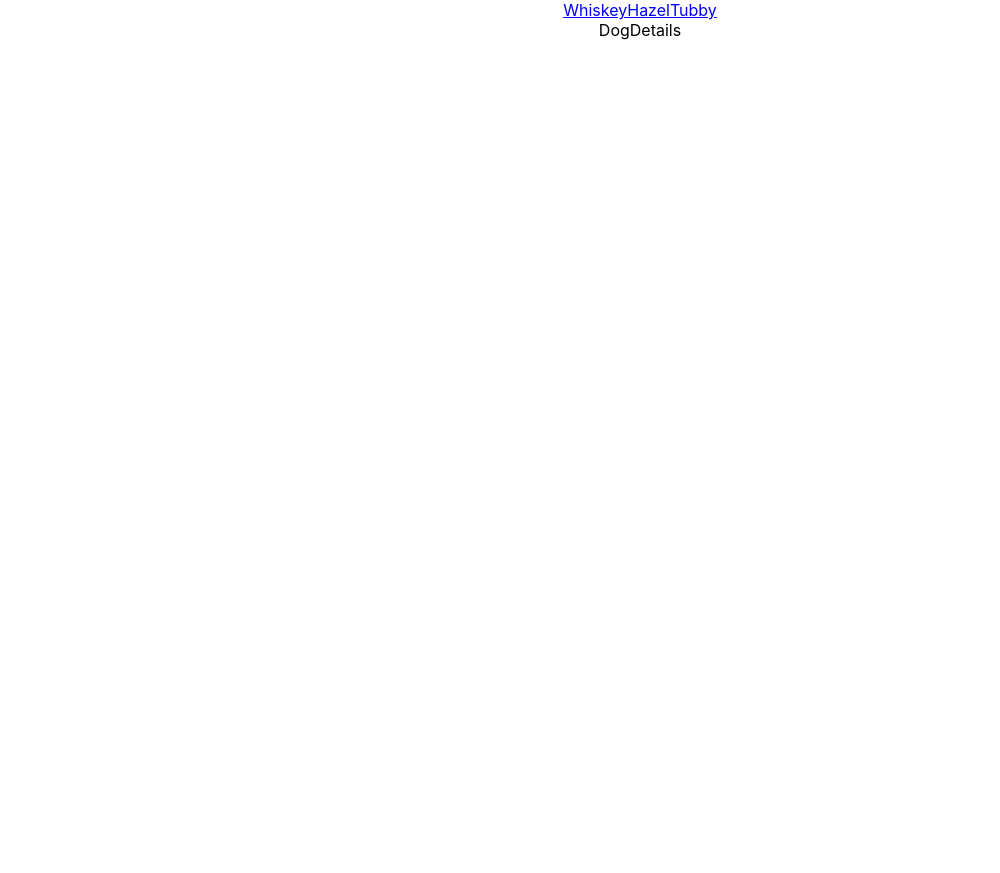
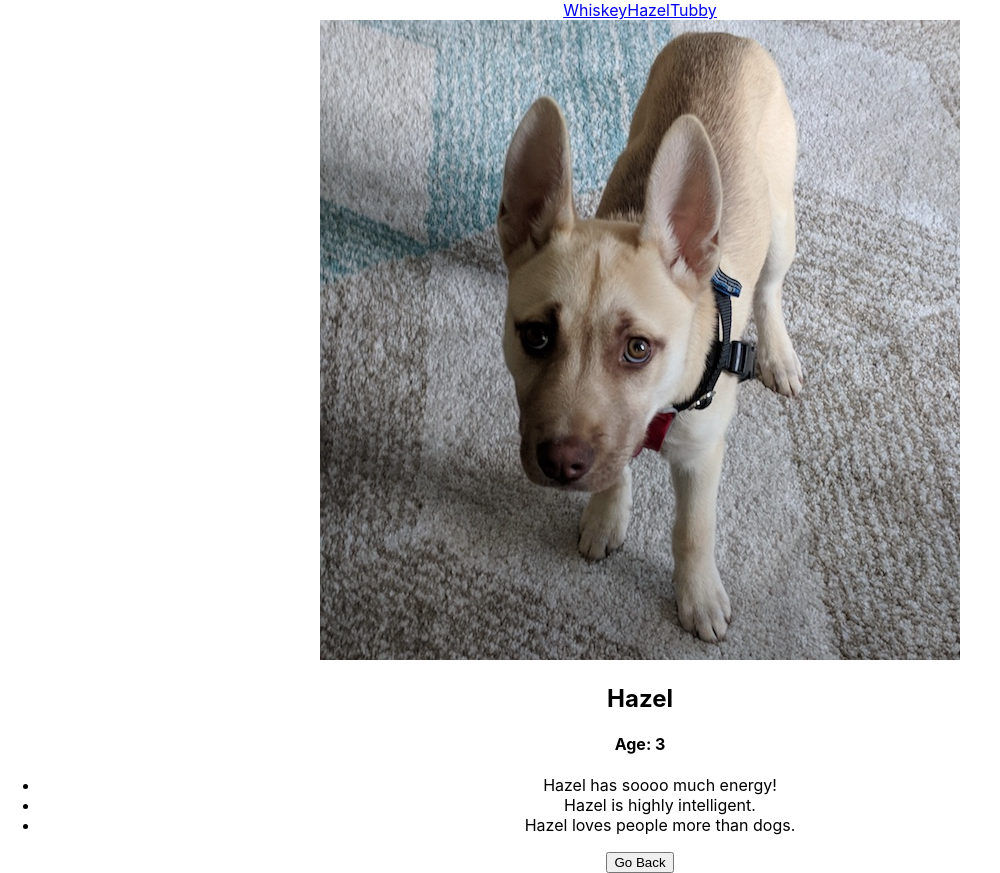
Before and after one commit to JohnMwendwa/dog-finder, a React (Create React App) app: page /dogs/Hazel in a window 1280 px wide. Shown: the whole page, without its empty margins (0-1000 px from the left). Before the commit the page ends 800 px from the top, so only its background shows below. Built offline with nearby package versions, Linux system fonts and the light colour scheme.

Commit message:
display the individual dog details,the image,name,age and facts

```diff
--- a/src/DogDetails.js
+++ b/src/DogDetails.js
@@ -1,8 +1,24 @@
 import React from 'react'
+import {useNavigate,useParams} from 'react-router-dom'
+import {getDogs,searchDog} from './data'
 
 function DogDetails() {
+  let params = useParams();
+  let navigate =useNavigate();
+  let dogs = getDogs();
+  let dog = searchDog(dogs,params.name)
   return (
-    <div>DogDetails</div>
+    <div className='DogDetails'>
+      <img src={dog.src} alt={dog.name} />
+      <h2>{dog.name}</h2>
+      <h4>Age: {dog.age}</h4>
+      <ul>
+        {dog.facts.map((fact,idx)=>(
+          <li key={idx}>{fact}</li>
+        ))}
+      </ul>
+      <button onClick={()=>navigate(-1)}>Go Back</button>
+    </div>
   )
 }
 
```
